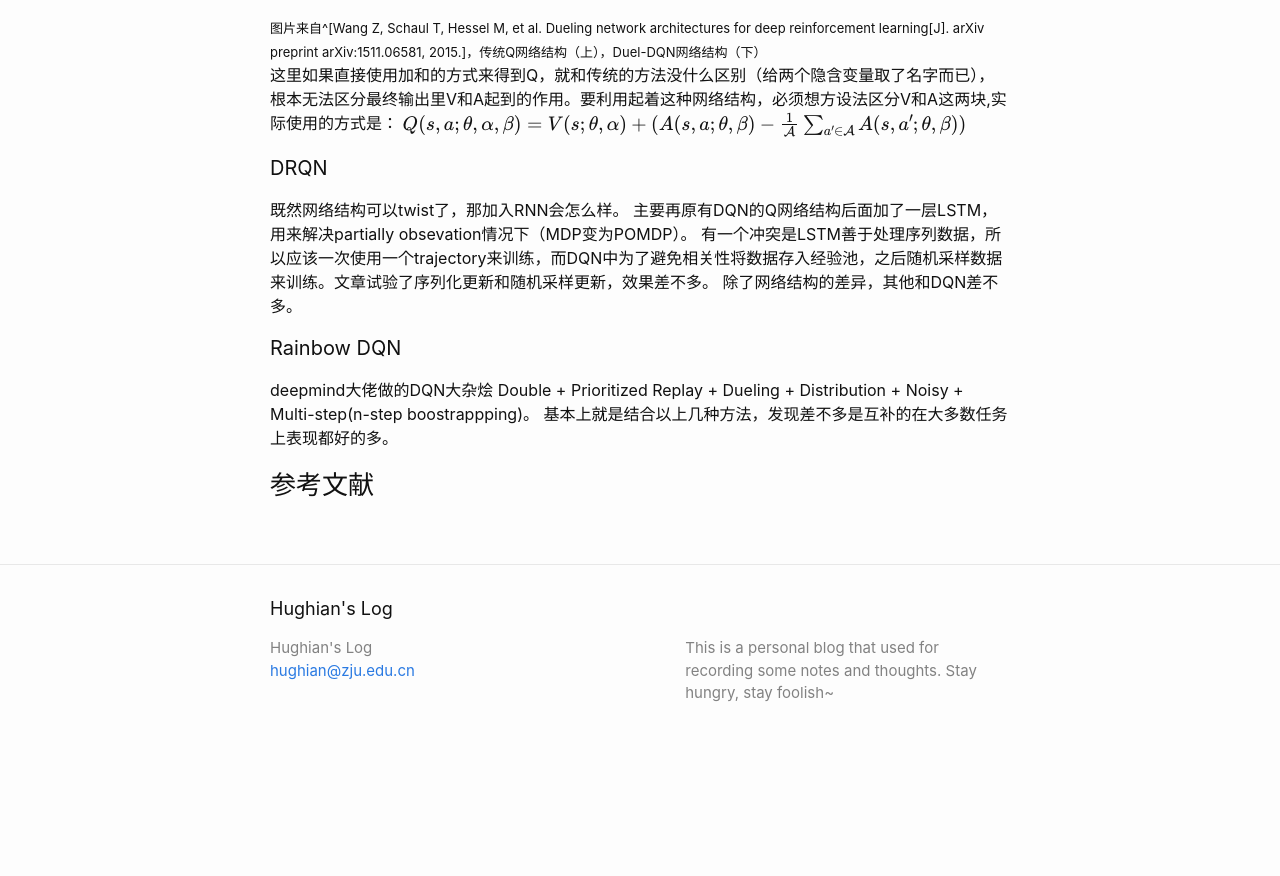
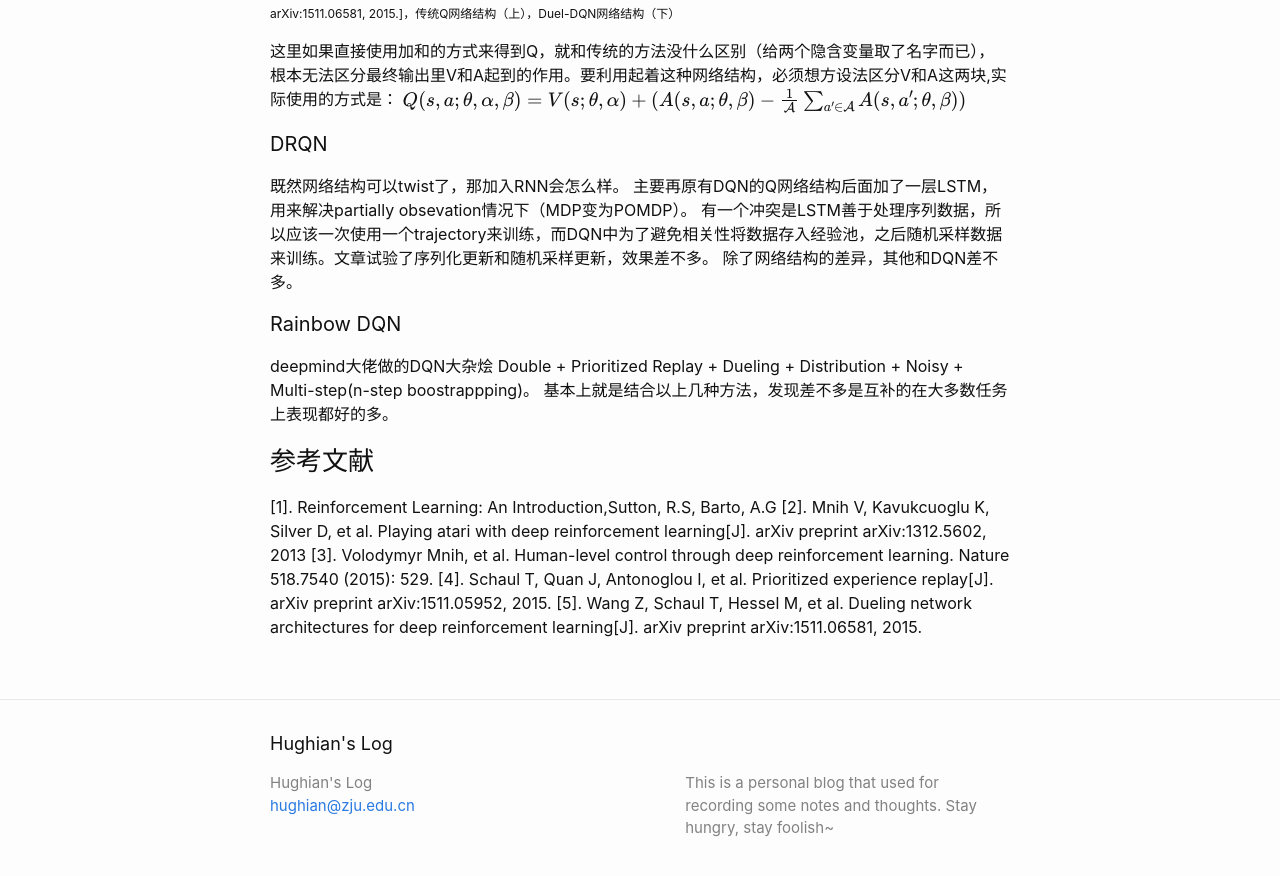
Before and after one commit to hughian/hughian.github.io, a Jekyll site: the page built from _posts/2019-11-16-DQNs.md, in a window 1280 px wide and 900 px high, scrolled down 4667 px. Shown: the top 876 px of the window. Built offline with Jekyll 4.4.1, drawn with Linux system fonts in a browser that asks for light colours; formulas are drawn with MathJax 3; before the commit the page ends 5432 px from its top, so only the background shows below that.

Commit message:
add post

```diff
--- a/_posts/2019-11-16-DQNs.md
+++ b/_posts/2019-11-16-DQNs.md
@@ -24,7 +24,7 @@ $$
 
 其中，$\delta = Q_{target} - Q(S_t, A_t) = R_{t+1} + \gamma \max_a Q(S_{t+1}, a) - Q(S_t, A_t)$是TD-error。Q-Learning的算法为
 ![Q-Learning]({{"/assets/images/RL/Q-Learning.jpg" | relative_url }})
-<font size=2>图片来自RL: An introduction</font>
+<span style="font-size:12px">图片来自RL: An introduction</span>
 
 #### DQN
 Q-Learning使用表格法来表示状态动作价值函数，这对于状态比较少的情况没什么问题。但现实是很多问题的状态太多了,这时候深度学习就有用了。使用Value Fucntion Approximation. NIPS 2013版本的DQN就是使用神经网络代替了Q-Learning中的表格，同时使用了经验回放机制。训练神经网络需要有一个优化的目标函数，即Loss函数，而我们可以直接利用Q-Learning中的减小TD-error的思想，将Loss函数定义为：
@@ -34,7 +34,7 @@ $$L(\theta) = \mathbb{E}[(\delta)^2] = \mathbb{T}[(Q_{target} - Q(s, a;\theta))^
 $$\nabla_{\theta_i}L_i(\theta_i) = \mathbb{E}[(r+\gamma\max_{a'}Q(s', a';\theta_{i-1})- Q(s, a;\theta_i)) \nabla_{\theta_i}Q(s, a;\theta_i)]$$
 
 ![]({{"/assets/images/RL/NIPS-DQN.jpg" | relative_url }})
-<font size=2>图片来自^[Mnih V, Kavukcuoglu K, Silver D, et al. Playing atari with deep reinforcement learning[J]. arXiv preprint arXiv:1312.5602, 2013.] </font>
+<span style="font-size:12px">图片来自^[Mnih V, Kavukcuoglu K, Silver D, et al. Playing atari with deep reinforcement learning[J]. arXiv preprint arXiv:1312.5602, 2013.] </span>
 
 算法中equation 3就是上面的梯度公式。除了使用神经网络来近似Q之外， NIPS DQN使用了经验回放机制，就是将每一步与环境交互收集的数据存放到中经验池中，每次从经验池中**随机采样**一部分数据，用这部分数据使用梯度方法更新Q网络，这种做法降低了数据样本的相关性。
 
@@ -54,7 +54,7 @@ Nature DQN通过使用另外一个**相同结构的target网络**来改善这个
 除了多了一个target网络之外，Nature DQN与NIP DQN算法其他部分完全相同，算法如下。
 
 ![]({{"/assets/images/RL/Nature-DQN.jpg" | relative_url }})
-<font size=2>图片来自^[Volodymyr Mnih, et al. Human-level control through deep reinforcement learning. Nature 518.7540 (2015): 529.]</font>
+<span style="font-size:12px">图片来自^[Volodymyr Mnih, et al. Human-level control through deep reinforcement learning. Nature 518.7540 (2015): 529.]</span>
 
 #### DDQN
 前面DQN中，我们希望能够快速的收敛到优化目标，最大化我们获得的累计reward，计算$Q_{target}$的时候使用都是对取下一个状态的最大动作价值$\max_{a'}Q(s_{t+1},a')$，但是这样容易产生过估计（over estimation）问题。
@@ -80,7 +80,7 @@ $$
 [^_^]: there is a lot to talk about.
 
 ![]({{"/assets/images/RL/DDQNwithPER.jpg" | relative_url }})
-<font size=2>图片来自^[Schaul T, Quan J, Antonoglou I, et al. Prioritized experience replay[J]. arXiv preprint arXiv:1511.05952, 2015.]</font>
+<span style="font-size:12px">图片来自^[Schaul T, Quan J, Antonoglou I, et al. Prioritized experience replay[J]. arXiv preprint arXiv:1511.05952, 2015.]</span>
 
 使用了带优先级的经验回放之后收敛速度要大幅优于其他的DQN，而且可以和其他的DQN方法结合，上述算法就是带优先级经验回放的DDQN。
 
@@ -95,7 +95,7 @@ $$Q(s,a;\theta, \alpha, \beta) = V(s; \theta, \alpha) + A(s,a; \theta, \beta)$$
 
 在神经网络的结构中，将这两个部分分别输出然后再联合起来输出动作价值函数Q。网络结构对比如下：
 ![]({{"/assets/images/RL/duel-DQN.jpg" | relative_url }})
-<font size=2>图片来自^[Wang Z, Schaul T, Hessel M, et al. Dueling network architectures for deep reinforcement learning[J]. arXiv preprint arXiv:1511.06581, 2015.]，传统Q网络结构（上），Duel-DQN网络结构（下）</font>
+<span style="font-size:12px">图片来自^[Wang Z, Schaul T, Hessel M, et al. Dueling network architectures for deep reinforcement learning[J]. arXiv preprint arXiv:1511.06581, 2015.]，传统Q网络结构（上），Duel-DQN网络结构（下）</span>
 
 这里如果直接使用加和的方式来得到Q，就和传统的方法没什么区别（给两个隐含变量取了名字而已），根本无法区分最终输出里V和A起到的作用。要利用起着这种网络结构，必须想方设法区分V和A这两块,实际使用的方式是：
 $$Q(s,a;\theta, \alpha, \beta) = V(s; \theta, \alpha) + (A(s,a; \theta, \beta) - \frac{1}{\mathcal{A}}\sum_{a' \in \mathcal{A}}A(s,a'; \theta, \beta))$$
@@ -116,3 +116,8 @@ Double + Prioritized Replay + Dueling + Distribution + Noisy + Multi-step(n-step
 
 
 ### 参考文献
+[1]. Reinforcement Learning: An Introduction,Sutton, R.S, Barto, A.G
+[2]. Mnih V, Kavukcuoglu K, Silver D, et al. Playing atari with deep reinforcement learning[J]. arXiv preprint arXiv:1312.5602, 2013
+[3]. Volodymyr Mnih, et al. Human-level control through deep reinforcement learning. Nature 518.7540 (2015): 529.
+[4]. Schaul T, Quan J, Antonoglou I, et al. Prioritized experience replay[J]. arXiv preprint arXiv:1511.05952, 2015.
+[5]. Wang Z, Schaul T, Hessel M, et al. Dueling network architectures for deep reinforcement learning[J]. arXiv preprint arXiv:1511.06581, 2015.
```
